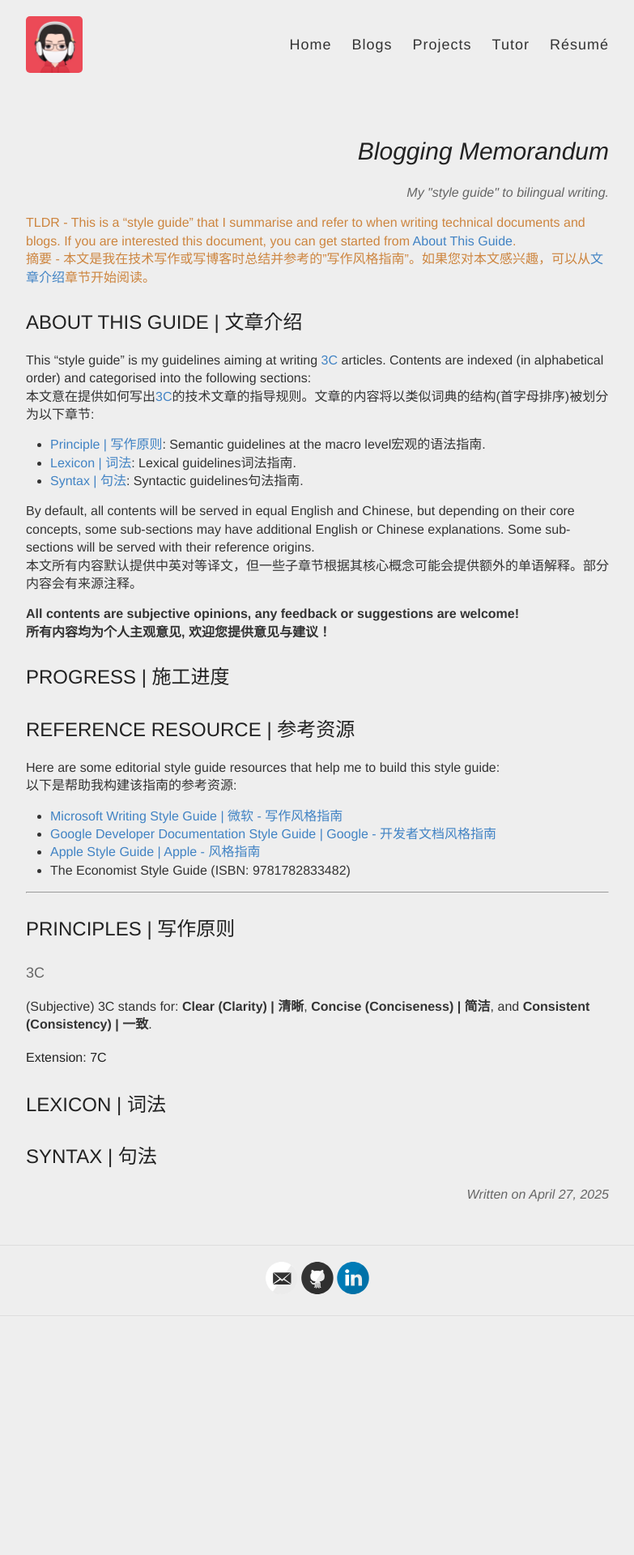
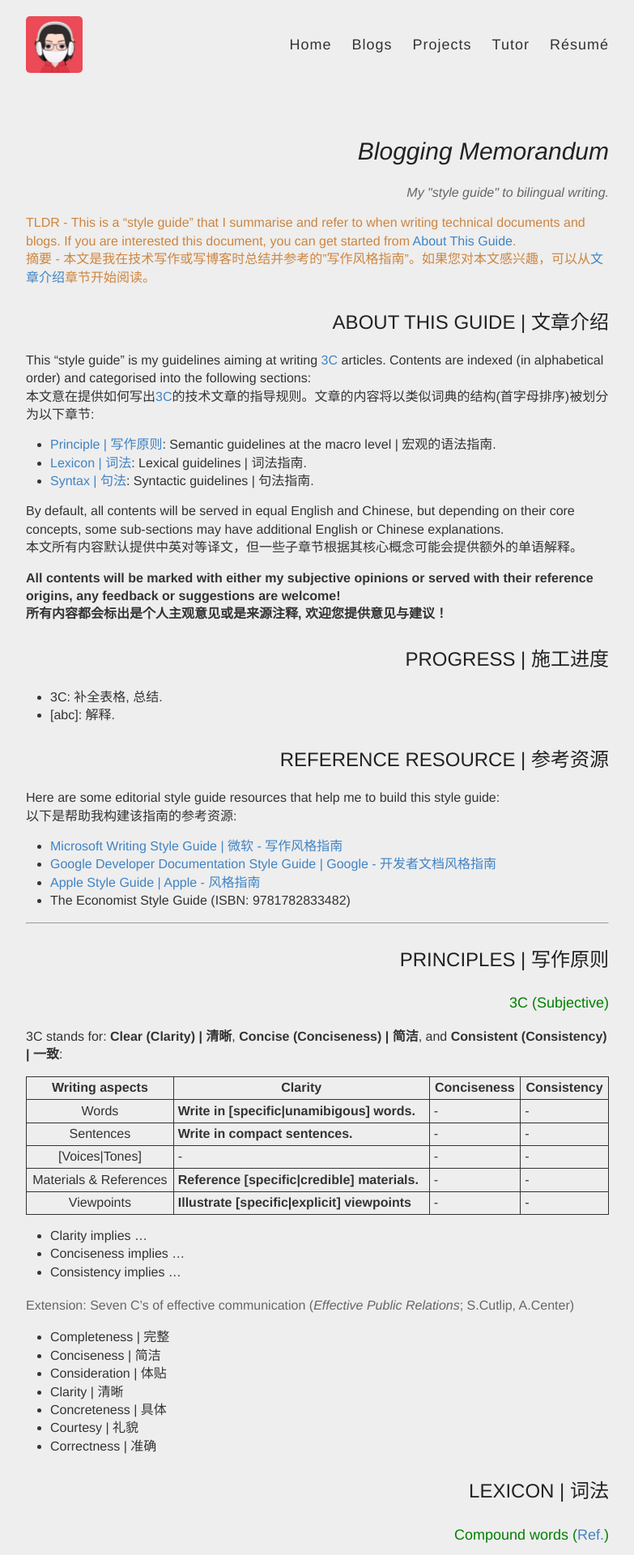
Before and after one commit to El15ande/El15ande.github.io, a Jekyll site: the page built from _posts/2025-04-27-blogging_memorandum.md, in a window 1280 px wide. Shown: the top 1920 px of the page at 81% size, without its empty margins (248-1031 px from the left). Built offline with Jekyll 4.4.1, drawn with Linux system fonts in a browser that asks for light colours; before the commit the page ends 1625 px from its top, so only the background shows below that; some of the changed text lies outside the part shown.

Commit message:
Ver. 1.0.3
+ Minor CSS adjustments.
- Post update (2025-04-27)

```diff
--- a/_posts/2025-04-27-blogging_memorandum.md
+++ b/_posts/2025-04-27-blogging_memorandum.md
@@ -9,18 +9,21 @@ TLDR - This is a "style guide" that I summarise and refer to when writing techni
 
 ## ABOUT THIS GUIDE | 文章介绍
 
-This "style guide" is my guidelines aiming at writing [3C](#3c) articles. Contents are indexed (in alphabetical order) and categorised into the following sections:<br>
-本文意在提供如何写出[3C](#3c)的技术文章的指导规则。文章的内容将以类似词典的结构(首字母排序)被划分为以下章节:
-- [Principle \| 写作原则](#principles--写作原则): Semantic guidelines at the macro level | 宏观的语法指南.
-- [Lexicon \| 词法](#lexicon--词法): Lexical guidelines | 词法指南.
-- [Syntax \| 句法](#syntax--句法): Syntactic guidelines | 句法指南.
+This "style guide" is my guidelines aiming at writing [3C](#3c-subjective) articles. Contents are indexed (in alphabetical order) and categorised into the following sections:<br>
+本文意在提供如何写出[3C](#3c-subjective)的技术文章的指导规则。文章的内容将以类似词典的结构(首字母排序)被划分为以下章节:
+- [Principle \| 写作原则](#principles--写作原则): Semantic guidelines at the macro level \| 宏观的语法指南.
+- [Lexicon \| 词法](#lexicon--词法): Lexical guidelines \| 词法指南.
+- [Syntax \| 句法](#syntax--句法): Syntactic guidelines \| 句法指南.
 
-By default, all contents will be served in equal English and Chinese, but depending on their core concepts, some sub-sections may have additional English or Chinese explanations. Some sub-sections will be served with their reference origins.<br>
-本文所有内容默认提供中英对等译文，但一些子章节根据其核心概念可能会提供额外的单语解释。部分内容会有来源注释。
+By default, all contents will be served in equal English and Chinese, but depending on their core concepts, some sub-sections may have additional English or Chinese explanations.<br>
+本文所有内容默认提供中英对等译文，但一些子章节根据其核心概念可能会提供额外的单语解释。
 
-**All contents are subjective opinions, any feedback or suggestions are welcome!<br>所有内容均为个人主观意见, 欢迎您提供意见与建议！**
+**All contents will be marked with either my subjective opinions or served with their reference origins, any feedback or suggestions are welcome!<br>所有内容都会标出是个人主观意见或是来源注释, 欢迎您提供意见与建议！**
 
 ## PROGRESS | 施工进度
+
+- 3C: 补全表格, 总结.
+- \[abc\]: 解释.
 
 ## REFERENCE RESOURCE | 参考资源
 
@@ -35,13 +38,62 @@ Here are some editorial style guide resources that help me to build this style g
 
 ## PRINCIPLES | 写作原则
 
-#### 3C
+#### 3C (Subjective)
 
-(Subjective) 3C stands for: **Clear (Clarity) \| 清晰**, **Concise (Conciseness) \| 简洁**, and **Consistent (Consistency) \| 一致**.
+3C stands for: **Clear (Clarity) \| 清晰**, **Concise (Conciseness) \| 简洁**, and **Consistent (Consistency) \| 一致**:
 
-###### Extension: 7C
+| Writing aspects | Clarity | Conciseness | Consistency |
+| :---: | --- | --- | --- |
+| Words | **Write in [specific\|unamibigous] words.** | - | - |
+| Sentences | **Write in compact sentences.** | - | - |
+| [Voices\|Tones] | - | - | - |
+| Materials & References | **Reference [specific\|credible] materials.** | - | - |
+| Viewpoints | **Illustrate [specific\|explicit] viewpoints** | - | - |
+
+- Clarity implies ...
+- Conciseness implies ...
+- Consistency implies ...
+
+###### Extension: Seven C's of effective communication (*Effective Public Relations*; S.Cutlip, A.Center)
+
+- Completeness \| 完整
+- Conciseness \| 简洁
+- Consideration \| 体贴
+- Clarity \| 清晰
+- Concreteness \| 具体
+- Courtesy \| 礼貌
+- Correctness \| 准确
 
 
 ## LEXICON | 词法
 
+#### Compound words ([Ref.](https://english.stackexchange.com/questions/889/when-should-compound-words-be-written-as-one-word-with-hyphens-or-with-spac))
+
+Compound words can be categorised into three forms:
+- Closed form: words are melded together (e.g. keyboard, breakfast).
+- Hyphenated form: words are concatenated through hyphens (e.g. father-in-law, old-fashioned).
+- Open form: words are separated (e.g. post office).
+
+复合词是由两个或以上的[单词\|词干]组成的新单词, 有以下三种连接方式：
+- 闭合型：单词直接粘接在一起 (e.g. keyboard, breakfast)。
+- 连字符型： 单词由连字符组合在一起 (e.g. father-in-law, old-fashioned)。
+- 开放型： 单词组合成短语 (e.g. post office)。
+
+When forming a compound word, use **closed words (preferred) or hypenated words** as **[attributives]()**, use **open words** as **[predicatives]()**. For example:<br>
+当需要自定义组合复合词时，如果该词作**[定语]()**，则推荐使用**闭合型 (优先)或连字符型**，如果该词作**[表语]()**，则使用**开放型**。如下例：
+> [Fullstack\|Full-stack] development.<br>
+> Full stack programming.
+
+#### Plural indicators *(s) (es)* ([Ref.](https://learn.microsoft.com/en-us/style-guide/a-z-word-list-term-collections/s/s-es))
+
+**Do not use (s), (es)** to a singular noun to indicate that it can be singular or plural.
+- **Use plurals directly**.
+- To indicate something can be both singular and plural, use **one or more** or **multiple**.
+
+当需要表达某个名词可单数可复数时，**不要使用(s)/(es)**。
+- **直接使用该名词的复数形式**，或者直接写出该名词所需的数量。
+- 当需要表达该名词可单可复时，使用**one or more \| 一个或以上**或**multiple**。
+
+#### [a|b|c] (Very subjective)
+
 ## SYNTAX | 句法
--- a/style.scss
+++ b/style.scss
@@ -63,6 +63,11 @@ h4 {
   color: $gray;
 }
 
+h6 {
+  font-size: 16px;
+  color: $gray;
+}
+
 p {
   margin: 15px 0;
 }
@@ -107,6 +112,19 @@ strong, b {
 
 img {
   max-width: 100%;
+}
+
+table {
+  width: 100%;
+}
+
+table, th, td {
+  border: 0.5px solid;
+  padding: 2.5px 5px
+}
+
+th {
+  font-weight: bold;
 }
 
 // Fixes images in popup boxes from Google Translate
@@ -251,11 +269,12 @@ nav {
 
 .post {
   blockquote {
-    margin: 1.8em .8em;
+    // margin: 1.8em .8em;
     border-left: 2px solid $gray;
-    padding: 0.1em 1em;
+    // padding: 0.1em 1em;
+    padding: 0em 1em;
     color: $gray;
-    font-size: 22px;
+    font-size: 14px;
     font-style: italic;
   }
 
@@ -290,9 +309,16 @@ footer {
 
 // My modifications
 
+h1.right, h2, h4 {
+  text-align: right;
+}
+
 h1.right {
-  text-align: right;
   font-style: italic;
+}
+
+h4 {
+  color: green;
 }
 
 // Reference @ index.
@@ -317,15 +343,8 @@ h1.right {
   p:first-child {
     color:peru;
   }
+
+  blockquote p:first-child {
+    color: $gray;
+  }
 }
-
-//   h4 {
-//     text-align: center;
-//     font-size: larger;
-//     color: black;
-//   }
-
-//   a {
-//     text-decoration: underline;
-//   }
-// }
```
